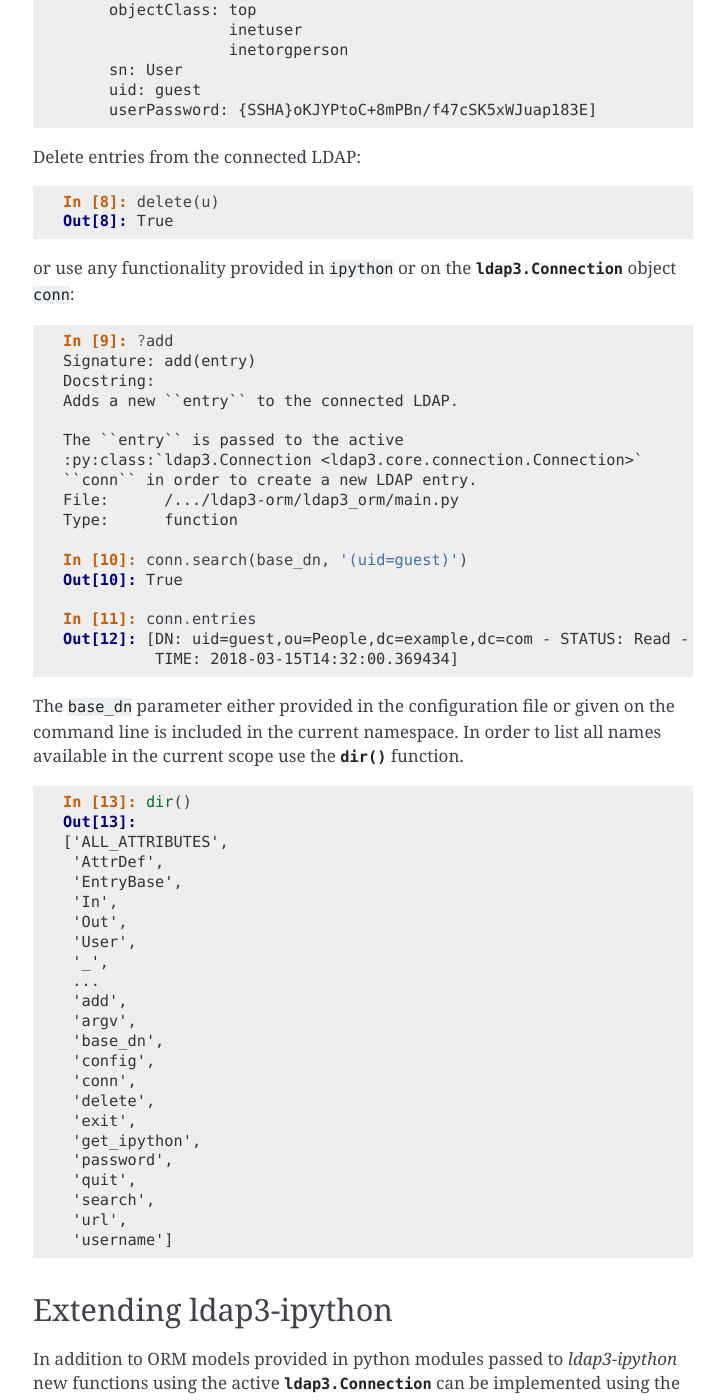
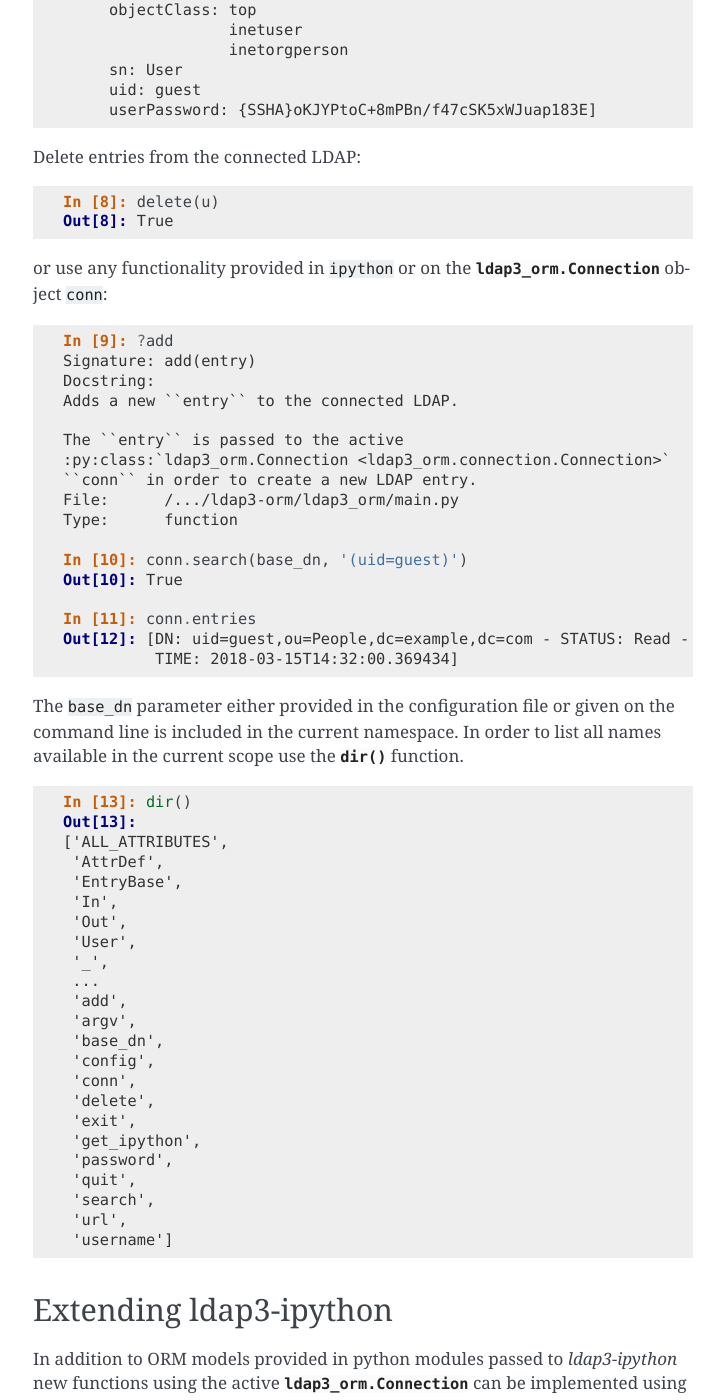
Before and after one commit to cfelder/ldap3-orm, a Sphinx documentation site: the page built from doc/ipython.rst, in a window 1280 px wide and 1400 px high, scrolled down 3364 px. Shown: the whole window, without its empty margins (387-1111 px from the left). Built offline with Sphinx 7.4.7, drawn with Linux system fonts in a browser that asks for light colours; the version number could not be read and is left out; some of the changed text lies outside the part shown.

Commit message:
doc: use `ldap3_orm.Connection` instead of `ldap3.Connection`.
but links still refer to the ldap3 documentation as all
features for the `Connection` object are documented there.
ldap3_orm 'just' adds filter expression support.

Change-Id: I1c6a67b10fa53c61f7d167b2c4db14822c171eef
Reviewed-on: https://code.bsm-felder.de/review/268
Reviewed-by: Christian Felder <webmaster@bsm-felder.de>

```diff
--- a/doc/classes/entry.rst
+++ b/doc/classes/entry.rst
@@ -13,8 +13,8 @@ API Reference
 
 .. module:: ldap3_orm
 
-.. autoclass :: ParamDef
+.. autoclass:: ParamDef
    :members:
 
-.. autoclass :: EntryBase
+.. autoclass:: EntryBase
    :members:
--- a/doc/examples/user.rst
+++ b/doc/examples/user.rst
@@ -24,10 +24,10 @@ attribute of type :py:class:`~ldap3.abstract.attrDef.AttrDef`::
        userPassword: {SSHA}oKJYPtoC+8mPBn/f47cSK5xWJuap183E
 
 We can pass this object to an active
-:py:class:`ldap3.Connection <ldap3.core.connection.Connection>`
+:py:class:`ldap3_orm.Connection <ldap3.core.connection.Connection>`
 in order to create a new LDAP user entry::
 
-   >>> from ldap3 import Connection
+   >>> from ldap3_orm import Connection
    >>> with Connection("ldap://ldap.example.com", "cn=directory manager",
                        "secret", auto_bind=True) as conn:
            conn.add(u.entry_dn, u.object_classes,
--- a/doc/ipython.rst
+++ b/doc/ipython.rst
@@ -44,7 +44,7 @@ for custom module implementations. For further information have a look at
 
 The configuration file above is an example for using ldap simple
 authentication. Different authentication mechanisms supported in
-:py:class:`ldap3.Connection <ldap3.core.connection.Connection>` can be
+:py:class:`ldap3_orm.Connection <ldap3_orm.connection.Connection>` can be
 configured providing the ``url`` entry and all relevant keyword arguments
 for its constructor using the ``connconfig`` dictionary, e.g.::
 
@@ -87,7 +87,7 @@ interactive shell:
    In [1]:
 
 Otherwise the shell provides an active
-:py:class:`ldap3.Connection <ldap3.core.connection.Connection>` which can be
+:py:class:`ldap3_orm.Connection <ldap3_orm.connection.Connection>` which can be
 accessed using ``conn`` and some convenience funtions which internally use the
 same connection, see below:
 
@@ -173,7 +173,7 @@ Delete entries from the connected LDAP:
    Out[8]: True
 
 or use any functionality provided in ``ipython`` or on the
-:py:class:`ldap3.Connection <ldap3.core.connection.Connection>` object ``conn``:
+:py:class:`ldap3_orm.Connection <ldap3_orm.connection.Connection>` object ``conn``:
 
 .. code-block:: ipython
 
@@ -183,7 +183,7 @@ or use any functionality provided in ``ipython`` or on the
    Adds a new ``entry`` to the connected LDAP.
 
    The ``entry`` is passed to the active
-   :py:class:`ldap3.Connection <ldap3.core.connection.Connection>`
+   :py:class:`ldap3_orm.Connection <ldap3_orm.connection.Connection>`
    ``conn`` in order to create a new LDAP entry.
    File:      /.../ldap3-orm/ldap3_orm/main.py
    Type:      function
@@ -230,7 +230,7 @@ Extending ldap3-ipython
 
 In addition to ORM models provided in python modules passed to `ldap3-ipython`
 new functions using the active
-:py:class:`ldap3.Connection <ldap3.core.connection.Connection>` can be
+:py:class:`ldap3_orm.Connection <ldap3.core.connection.Connection>` can be
 implemented using the :py:func:`ldap3_orm.connection.connection` decorator.
 
 .. py:decorator:: ldap3_orm.connection.connection
@@ -291,7 +291,7 @@ Let's have a look at the import statement again::
   :ref:`command line <ipython_argparse>`.
 * ``connection`` is the decorator
 * ``conn`` holds the active
-  :py:class:`ldap3.Connection <ldap3.core.connection.Connection>` created
+  :py:class:`ldap3_orm.Connection <ldap3.core.connection.Connection>` created
   during startup of `ldap3-ipython`
 
 Let's have a look at the function signature::
@@ -299,7 +299,7 @@ Let's have a look at the function signature::
    @connection(conn, "ou=People," + config.base_dn)
    def nextuid(conn, uid_base_dn):
 
-* The active :py:class:`ldap3.Connection <ldap3.core.connection.Connection>`
+* The active :py:class:`ldap3_orm.Connection <ldap3.core.connection.Connection>`
   will be passed internally to ``nextuid()`` as first argument.
 * The search base ``"ou=People," + config.base_dn`` will be passed internally
   to the function as second argument.
@@ -312,8 +312,8 @@ Jupyter Kernel
 ldap3-orm can be used in `Jupyter <http://jupyter.org>`_ either by using the
 `IPython kernel <https://ipython.readthedocs.io/en/stable/install/kernel_install.html>`_
 or by using the ldap3-ipython kernel. The latter provides already an active
-:py:class:`ldap3.Connection <ldap3.core.connection.Connection>` which can be
-accessed using ``conn`` and some convenience functions just as well as the
+:py:class:`ldap3_orm.Connection <ldap3.core.connection.Connection>` which can
+be accessed using ``conn`` and some convenience functions just as well as the
 ldap3-orm interactive shell if configured properly without writing a single
 line of code.
 
--- a/ldap3_orm/__init__.py
+++ b/ldap3_orm/__init__.py
@@ -1,9 +1,11 @@
 # coding: utf-8
+# pylint: disable=unused-import
 
-# pylint: disable=unused-import
 from ldap3_orm.attribute import AttrDef
+from ldap3_orm._connection import Connection
 from ldap3_orm.entry import EntryBase
 from ldap3_orm.parameter import ParamDef
+from ldap3_orm.reader import Reader
 # pylint: disable=protected-access
 # pylint: disable=unused-import
 # noinspection PyProtectedMember
```
Also changed, not shown: 3 other files.
